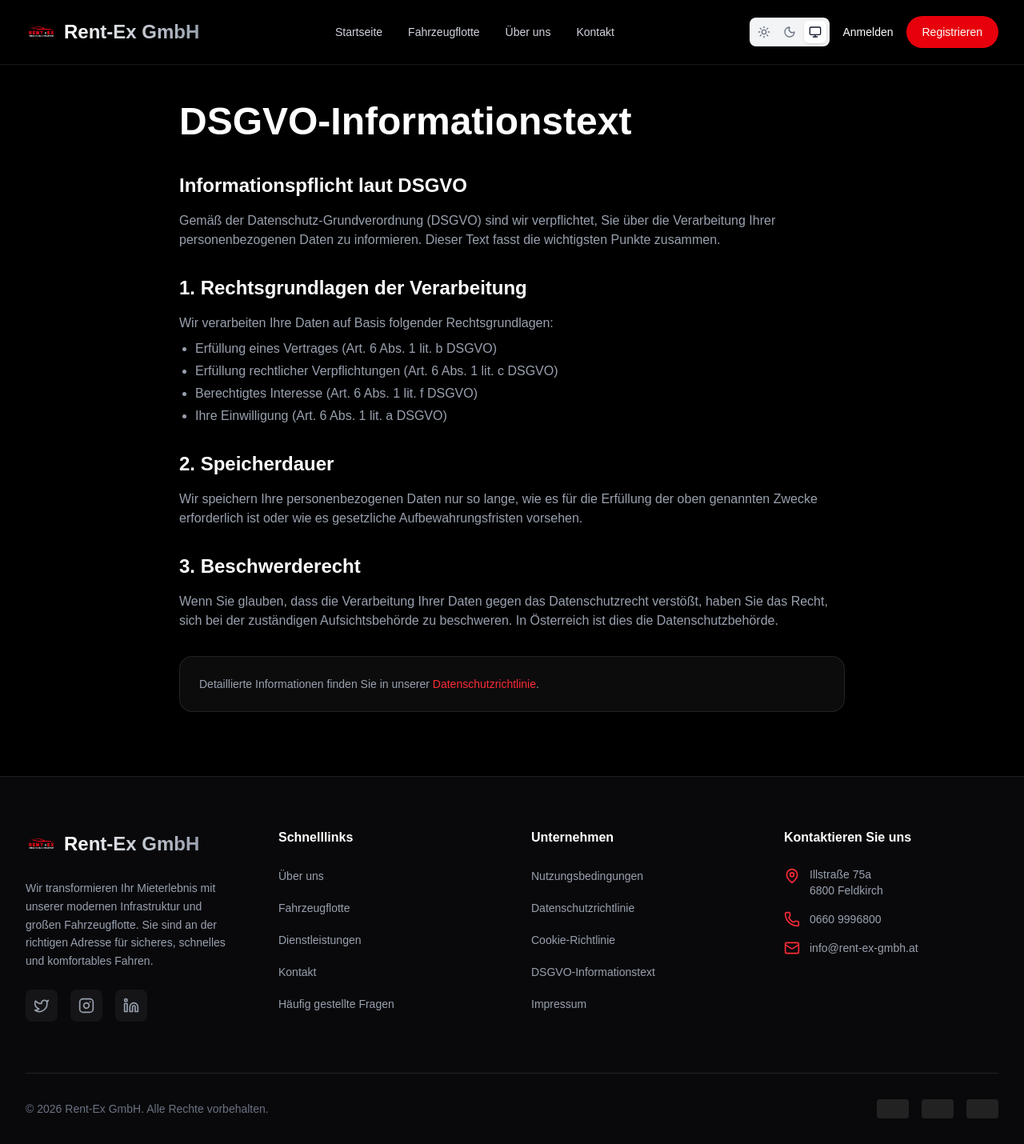
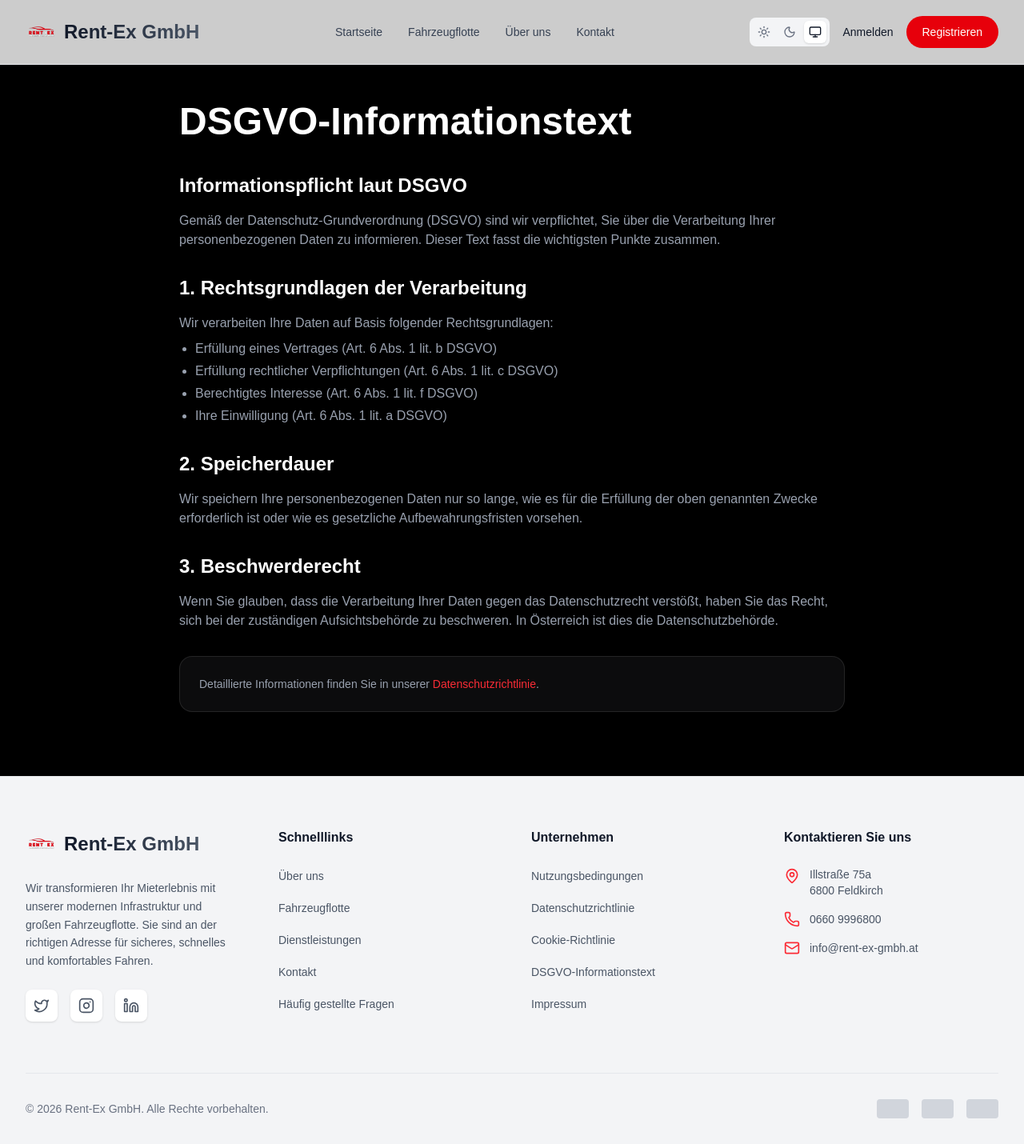
Before and after one commit to XezMetITSolutions/RentEx, a Next.js app: page /kvkk in a window 1280 px wide. Shown: the whole page at 80% size. Built offline with nearby package versions, Linux system fonts and the light colour scheme.

Commit message:
Fix light mode styling and build errors

```diff
--- a/components/home/Footer.tsx
+++ b/components/home/Footer.tsx
@@ -6,7 +6,7 @@ import { Car, Facebook, Instagram, Twitter, Linkedin, Mail, Phone, MapPin } from
 
 export default function Footer() {
     return (
-        <footer className="bg-zinc-950 border-t border-white/10 pt-16 pb-8">
+        <footer className="bg-gray-100 dark:bg-zinc-950 border-t border-gray-200 dark:border-white/10 pt-16 pb-8">
             <div className="max-w-7xl mx-auto px-4 sm:px-6 lg:px-8">
                 <div className="grid grid-cols-1 md:grid-cols-2 lg:grid-cols-4 gap-12 mb-16">
 
@@ -21,22 +21,22 @@ export default function Footer() {
                                     className="object-contain p-1"
                                 />
                             </div>
-                            <span className="text-2xl font-bold bg-gradient-to-r from-white to-gray-400 bg-clip-text text-transparent">
+                            <span className="text-2xl font-bold bg-gradient-to-r from-gray-900 to-gray-600 dark:from-white dark:to-gray-400 bg-clip-text text-transparent">
                                 Rent-Ex GmbH
                             </span>
                         </Link>
-                        <p className="text-gray-400 text-sm leading-relaxed mb-6">
+                        <p className="text-gray-600 dark:text-gray-400 text-sm leading-relaxed mb-6">
                             Wir transformieren Ihr Mieterlebnis mit unserer modernen Infrastruktur und großen Fahrzeugflotte.
                             Sie sind an der richtigen Adresse für sicheres, schnelles und komfortables Fahren.
                         </p>
                         <div className="flex gap-4">
-                            <a href="#" className="w-10 h-10 rounded-lg bg-white/5 flex items-center justify-center text-gray-400 hover:bg-red-500 hover:text-white transition-all">
+                            <a href="#" className="w-10 h-10 rounded-lg bg-white shadow-sm dark:bg-white/5 dark:shadow-none flex items-center justify-center text-gray-600 dark:text-gray-400 hover:bg-red-500 hover:text-white transition-all">
                                 <Twitter className="w-5 h-5" />
                             </a>
-                            <a href="#" className="w-10 h-10 rounded-lg bg-white/5 flex items-center justify-center text-gray-400 hover:bg-red-500 hover:text-white transition-all">
+                            <a href="#" className="w-10 h-10 rounded-lg bg-white shadow-sm dark:bg-white/5 dark:shadow-none flex items-center justify-center text-gray-600 dark:text-gray-400 hover:bg-red-500 hover:text-white transition-all">
                                 <Instagram className="w-5 h-5" />
                             </a>
-                            <a href="#" className="w-10 h-10 rounded-lg bg-white/5 flex items-center justify-center text-gray-400 hover:bg-red-500 hover:text-white transition-all">
+                            <a href="#" className="w-10 h-10 rounded-lg bg-white shadow-sm dark:bg-white/5 dark:shadow-none flex items-center justify-center text-gray-600 dark:text-gray-400 hover:bg-red-500 hover:text-white transition-all">
                                 <Linkedin className="w-5 h-5" />
                             </a>
                         </div>
@@ -44,30 +44,30 @@ export default function Footer() {
 
                     {/* Quick Links */}
                     <div>
-                        <h4 className="text-white font-semibold mb-6">Schnelllinks</h4>
+                        <h4 className="text-gray-900 dark:text-white font-semibold mb-6">Schnelllinks</h4>
                         <ul className="space-y-4">
                             <li>
-                                <Link href="/about" className="text-gray-400 hover:text-red-500 transition-colors text-sm">
+                                <Link href="/about" className="text-gray-600 dark:text-gray-400 hover:text-red-500 transition-colors text-sm">
                                     Über uns
                                 </Link>
                             </li>
                             <li>
-                                <Link href="/fleet" className="text-gray-400 hover:text-red-500 transition-colors text-sm">
+                                <Link href="/fleet" className="text-gray-600 dark:text-gray-400 hover:text-red-500 transition-colors text-sm">
                                     Fahrzeugflotte
                                 </Link>
                             </li>
                             <li>
-                                <Link href="/services" className="text-gray-400 hover:text-red-500 transition-colors text-sm">
+                                <Link href="/services" className="text-gray-600 dark:text-gray-400 hover:text-red-500 transition-colors text-sm">
                                     Dienstleistungen
                                 </Link>
                             </li>
                             <li>
-                                <Link href="/contact" className="text-gray-400 hover:text-red-500 transition-colors text-sm">
+                                <Link href="/contact" className="text-gray-600 dark:text-gray-400 hover:text-red-500 transition-colors text-sm">
                                     Kontakt
                                 </Link>
                             </li>
                             <li>
-                                <Link href="/faq" className="text-gray-400 hover:text-red-500 transition-colors text-sm">
+                                <Link href="/faq" className="text-gray-600 dark:text-gray-400 hover:text-red-500 transition-colors text-sm">
                                     Häufig gestellte Fragen
                                 </Link>
                             </li>
@@ -76,30 +76,30 @@ export default function Footer() {
 
                     {/* Legal */}
                     <div>
-                        <h4 className="text-white font-semibold mb-6">Unternehmen</h4>
+                        <h4 className="text-gray-900 dark:text-white font-semibold mb-6">Unternehmen</h4>
                         <ul className="space-y-4">
                             <li>
-                                <Link href="/terms" className="text-gray-400 hover:text-red-500 transition-colors text-sm">
+                                <Link href="/terms" className="text-gray-600 dark:text-gray-400 hover:text-red-500 transition-colors text-sm">
                                     Nutzungsbedingungen
                                 </Link>
                             </li>
                             <li>
-                                <Link href="/privacy" className="text-gray-400 hover:text-red-500 transition-colors text-sm">
+                                <Link href="/privacy" className="text-gray-600 dark:text-gray-400 hover:text-red-500 transition-colors text-sm">
                                     Datenschutzrichtlinie
                                 </Link>
                             </li>
                             <li>
-                                <Link href="/cookies" className="text-gray-400 hover:text-red-500 transition-colors text-sm">
+                                <Link href="/cookies" className="text-gray-600 dark:text-gray-400 hover:text-red-500 transition-colors text-sm">
                                     Cookie-Richtlinie
                                 </Link>
                             </li>
                             <li>
-                                <Link href="/kvkk" className="text-gray-400 hover:text-red-500 transition-colors text-sm">
+                                <Link href="/kvkk" className="text-gray-600 dark:text-gray-400 hover:text-red-500 transition-colors text-sm">
                                     DSGVO-Informationstext
                                 </Link>
                             </li>
                             <li>
-                                <Link href="/impressum" className="text-gray-400 hover:text-red-500 transition-colors text-sm">
+                                <Link href="/impressum" className="text-gray-600 dark:text-gray-400 hover:text-red-500 transition-colors text-sm">
                                     Impressum
                                 </Link>
                             </li>
@@ -108,37 +108,37 @@ export default function Footer() {
 
                     {/* Contact */}
                     <div>
-                        <h4 className="text-white font-semibold mb-6">Kontaktieren Sie uns</h4>
+                        <h4 className="text-gray-900 dark:text-white font-semibold mb-6">Kontaktieren Sie uns</h4>
                         <ul className="space-y-4">
                             <li className="flex items-start gap-3">
                                 <MapPin className="w-5 h-5 text-red-500 shrink-0 mt-0.5" />
-                                <span className="text-gray-400 text-sm">
+                                <span className="text-gray-600 dark:text-gray-400 text-sm">
                                     Illstraße 75a<br />
                                     6800 Feldkirch
                                 </span>
                             </li>
                             <li className="flex items-center gap-3">
                                 <Phone className="w-5 h-5 text-red-500 shrink-0" />
-                                <span className="text-gray-400 text-sm">0660 9996800</span>
+                                <span className="text-gray-600 dark:text-gray-400 text-sm">0660 9996800</span>
                             </li>
                             <li className="flex items-center gap-3">
                                 <Mail className="w-5 h-5 text-red-500 shrink-0" />
-                                <span className="text-gray-400 text-sm">info@rent-ex-gmbh.at</span>
+                                <span className="text-gray-600 dark:text-gray-400 text-sm">info@rent-ex-gmbh.at</span>
                             </li>
                         </ul>
                     </div>
 
                 </div>
 
-                <div className="border-t border-white/10 pt-8 flex flex-col md:flex-row justify-between items-center gap-4">
+                <div className="border-t border-gray-200 dark:border-white/10 pt-8 flex flex-col md:flex-row justify-between items-center gap-4">
                     <p className="text-gray-500 text-sm">
                         &copy; {new Date().getFullYear()} Rent-Ex GmbH. Alle Rechte vorbehalten.
                     </p>
                     <div className="flex items-center gap-4">
                         {/* Payment methods placeholder icons could go here */}
-                        <div className="h-6 w-10 bg-white/10 rounded"></div>
-                        <div className="h-6 w-10 bg-white/10 rounded"></div>
-                        <div className="h-6 w-10 bg-white/10 rounded"></div>
+                        <div className="h-6 w-10 bg-gray-300 dark:bg-white/10 rounded"></div>
+                        <div className="h-6 w-10 bg-gray-300 dark:bg-white/10 rounded"></div>
+                        <div className="h-6 w-10 bg-gray-300 dark:bg-white/10 rounded"></div>
                     </div>
                 </div>
             </div>
--- a/components/home/Navbar.tsx
+++ b/components/home/Navbar.tsx
@@ -10,7 +10,7 @@ export default function Navbar() {
     const [isOpen, setIsOpen] = useState(false);
 
     return (
-        <nav className="fixed top-0 left-0 right-0 z-50 bg-black/50 backdrop-blur-md border-b border-white/10">
+        <nav className="fixed top-0 left-0 right-0 z-50 bg-white/80 dark:bg-black/50 backdrop-blur-md border-b border-gray-200 dark:border-white/10">
             <div className="max-w-7xl mx-auto px-4 sm:px-6 lg:px-8">
                 <div className="flex items-center justify-between h-20">
                     {/* Logo */}
@@ -23,7 +23,7 @@ export default function Navbar() {
                                 className="object-contain p-1"
                             />
                         </div>
-                        <span className="text-2xl font-bold bg-gradient-to-r from-white to-gray-400 bg-clip-text text-transparent">
+                        <span className="text-2xl font-bold bg-gradient-to-r from-gray-900 to-gray-600 dark:from-white dark:to-gray-400 bg-clip-text text-transparent">
                             Rent-Ex GmbH
                         </span>
                     </Link>
@@ -32,25 +32,25 @@ export default function Navbar() {
                     <div className="hidden md:flex items-center gap-8">
                         <Link
                             href="/"
-                            className="text-sm font-medium text-gray-300 hover:text-red-400 transition-colors"
+                            className="text-sm font-medium text-gray-700 dark:text-gray-300 hover:text-red-600 dark:hover:text-red-400 transition-colors"
                         >
                             Startseite
                         </Link>
                         <Link
                             href="/fleet"
-                            className="text-sm font-medium text-gray-300 hover:text-red-400 transition-colors"
+                            className="text-sm font-medium text-gray-700 dark:text-gray-300 hover:text-red-600 dark:hover:text-red-400 transition-colors"
                         >
                             Fahrzeugflotte
                         </Link>
                         <Link
                             href="/about"
-                            className="text-sm font-medium text-gray-300 hover:text-red-400 transition-colors"
+                            className="text-sm font-medium text-gray-700 dark:text-gray-300 hover:text-red-600 dark:hover:text-red-400 transition-colors"
                         >
                             Über uns
                         </Link>
                         <Link
                             href="/contact"
-                            className="text-sm font-medium text-gray-300 hover:text-red-400 transition-colors"
+                            className="text-sm font-medium text-gray-700 dark:text-gray-300 hover:text-red-600 dark:hover:text-red-400 transition-colors"
                         >
                             Kontakt
                         </Link>
@@ -61,7 +61,7 @@ export default function Navbar() {
                         <ThemeToggle />
                         <Link
                             href="/login"
-                            className="text-sm font-medium text-white hover:text-red-400 transition-colors"
+                            className="text-sm font-medium text-gray-900 dark:text-white hover:text-red-600 dark:hover:text-red-400 transition-colors"
                         >
                             Anmelden
                         </Link>
@@ -78,7 +78,7 @@ export default function Navbar() {
                         <ThemeToggle />
                         <button
                             onClick={() => setIsOpen(!isOpen)}
-                            className="p-2 text-gray-400 hover:text-white transition-colors"
+                            className="p-2 text-gray-600 dark:text-gray-400 hover:text-gray-900 dark:hover:text-white transition-colors"
                         >
                             {isOpen ? <X className="w-6 h-6" /> : <Menu className="w-6 h-6" />}
                         </button>
@@ -88,36 +88,36 @@ export default function Navbar() {
 
             {/* Mobile Menu */}
             {isOpen && (
-                <div className="md:hidden bg-black/95 backdrop-blur-xl border-b border-white/10">
+                <div className="md:hidden bg-white/95 dark:bg-black/95 backdrop-blur-xl border-b border-gray-200 dark:border-white/10">
                     <div className="px-4 pt-2 pb-6 space-y-1">
                         <Link
                             href="/"
-                            className="block px-3 py-4 text-base font-medium text-white hover:bg-white/5 rounded-lg border-l-2 border-transparent hover:border-red-500 transition-all"
+                            className="block px-3 py-4 text-base font-medium text-gray-900 dark:text-white hover:bg-gray-100 dark:hover:bg-white/5 rounded-lg border-l-2 border-transparent hover:border-red-500 transition-all"
                         >
                             Startseite
                         </Link>
                         <Link
                             href="/fleet"
-                            className="block px-3 py-4 text-base font-medium text-gray-300 hover:bg-white/5 rounded-lg border-l-2 border-transparent hover:border-red-500 transition-all"
+                            className="block px-3 py-4 text-base font-medium text-gray-700 dark:text-gray-300 hover:bg-gray-100 dark:hover:bg-white/5 rounded-lg border-l-2 border-transparent hover:border-red-500 transition-all"
                         >
                             Fahrzeugflotte
                         </Link>
                         <Link
                             href="/about"
-                            className="block px-3 py-4 text-base font-medium text-gray-300 hover:bg-white/5 rounded-lg border-l-2 border-transparent hover:border-red-500 transition-all"
+                            className="block px-3 py-4 text-base font-medium text-gray-700 dark:text-gray-300 hover:bg-gray-100 dark:hover:bg-white/5 rounded-lg border-l-2 border-transparent hover:border-red-500 transition-all"
                         >
                             Über uns
                         </Link>
                         <Link
                             href="/contact"
-                            className="block px-3 py-4 text-base font-medium text-gray-300 hover:bg-white/5 rounded-lg border-l-2 border-transparent hover:border-red-500 transition-all"
+                            className="block px-3 py-4 text-base font-medium text-gray-700 dark:text-gray-300 hover:bg-gray-100 dark:hover:bg-white/5 rounded-lg border-l-2 border-transparent hover:border-red-500 transition-all"
                         >
                             Kontakt
                         </Link>
-                        <div className="pt-4 mt-4 border-t border-white/10 grid grid-cols-2 gap-4">
+                        <div className="pt-4 mt-4 border-t border-gray-200 dark:border-white/10 grid grid-cols-2 gap-4">
                             <Link
                                 href="/login"
-                                className="flex items-center justify-center px-4 py-3 rounded-lg bg-white/5 text-white font-medium hover:bg-white/10 transition-all"
+                                className="flex items-center justify-center px-4 py-3 rounded-lg bg-gray-100 dark:bg-white/5 text-gray-900 dark:text-white font-medium hover:bg-gray-200 dark:hover:bg-white/10 transition-all"
                             >
                                 Anmelden
                             </Link>
```
Also changed, not shown: app/api/locations/[id]/route.ts (+6 -3 lines), components/home/CarFleetPreview.tsx (+13 -13 lines), components/home/Features.tsx (+8 -8 lines), components/home/Hero.tsx (+20 -20 lines).
